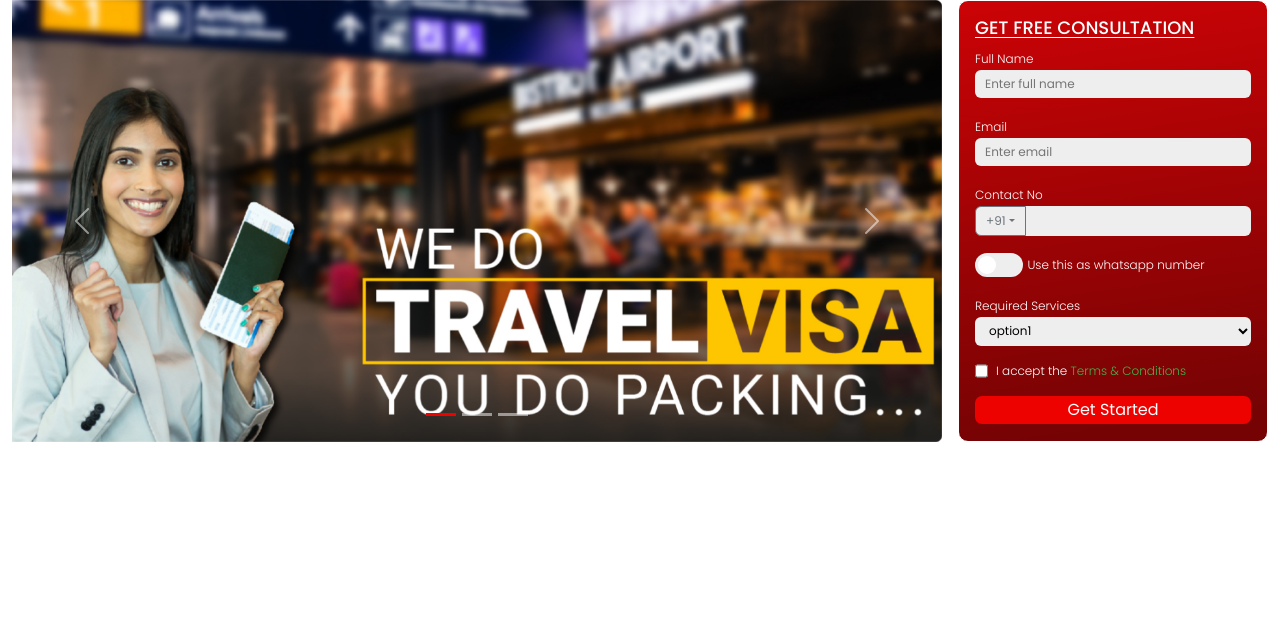
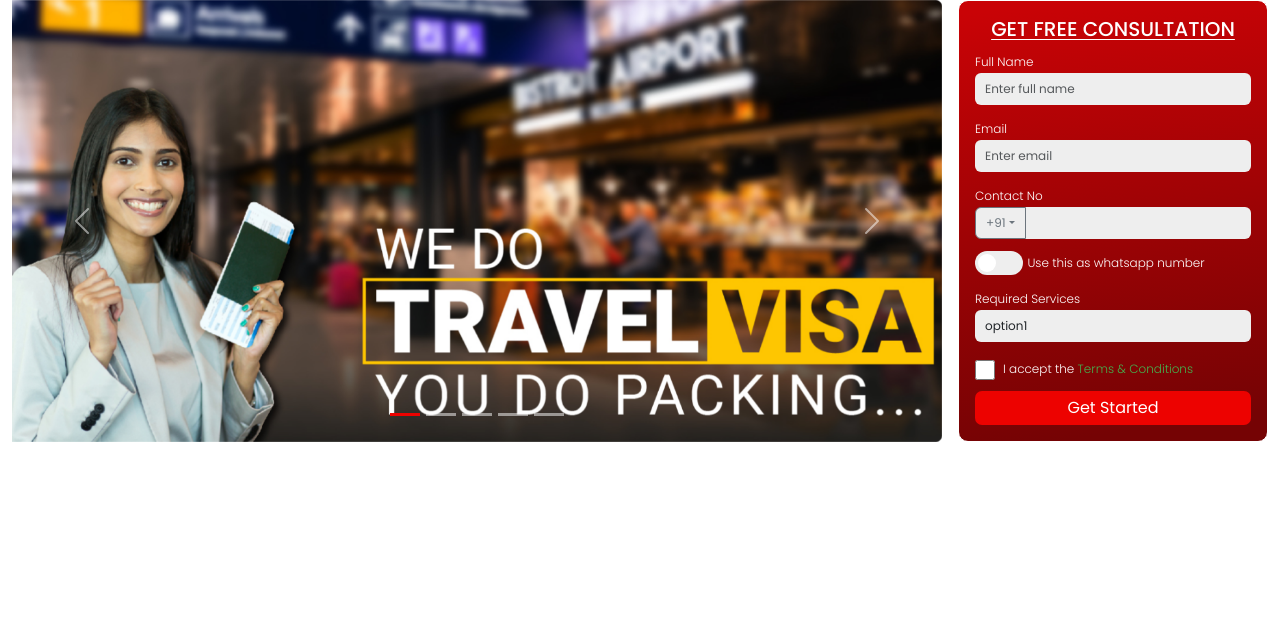
Before and after one commit to ashishpal2203/samyama, a PHP site: page / in a window 1280 px wide. Shown: the part 162-800 px from the top of the page. Run offline with PHP 8.4, Linux system fonts and the light colour scheme.

Commit message:
first commit

```diff
--- /dev/null
+++ b/css/responsive.css
@@ -0,0 +1,13 @@
+@media screen and (max-width: 1400px) {
+    :root {
+        --heading1: 30px;
+        --title: 26px;
+        --large: 20px;
+        --medium: 16px;
+        --small: 14px;
+        --x-small: 12px;
+      }
+      .cunsult-form .mb-3{
+        margin-bottom: .7rem!important;
+      }
+  }
--- a/css/style.css
+++ b/css/style.css
@@ -10,6 +10,13 @@
   --black: #000000;
   --white: #ffffff;
   --primary: #ED0200;
+
+  --heading1: 32px;
+  --title: 29.031px;
+  --large: 24px;
+  --medium: 17.077px;
+  --small: 16px;
+  --x-small: 14px;
 }
 
 .preheader {
@@ -20,7 +27,7 @@
 
 .preheader .left,
 .preheader .right {
-  font-size: 14px;
+  font-size: var(--small);
   list-style: none;
   margin-bottom: 0;
   padding-left: 0;
@@ -77,7 +84,24 @@
   justify-content: space-between;
   align-items: center;
   margin-bottom: 0;
-  font-size: 16px;
+  font-size: var(--medium);
+}
+.main-header .dekstop-menu .active{
+  color: var(--primary);
+  position: relative;
+}
+.main-header .dekstop-menu li{
+  cursor: pointer;
+}
+.main-header .dekstop-menu .active::before{
+  content: "";
+  width: 100%;
+  height: 3px;
+  border-radius: 10px;
+  background-color: var(--primary);
+  position: absolute;
+  bottom: -2px;
+  left: 0;
 }
 #hero-section{
   margin-top: 1rem;
@@ -95,14 +119,14 @@
 }
 .form-label1 {
   color: var(--white);
-  font-size: 12px;
+  font-size: var(--x-small);
 }
 
 .form-control1 {
   background-color: #EEE;
   backdrop-filter: blur(1.707692265510559px);
   border-radius: 6px;
-  font-size: 12px;
+  font-size: var(--x-small);
   padding: 5px 10px;
   outline: none;
   border: none;
@@ -116,22 +140,35 @@
   padding: 1rem;
   font-weight: 300;
   min-height: 100%;
+  position: relative;
 }
+.cunsult-form-footer{
+  width: calc(100% - 2rem);
+  position: absolute;
+  left: 1rem;
+  bottom: 1rem;
+}
+.cunsult-form-footer input[type=checkbox] {
+  width: 20px;
+  height: 20px;
+}
+
 .cunsult-form .cunsult-form-title{
-  font-size: 18px;
+  font-size: var(--large);
   color: var(--white);
   text-decoration: underline;
   text-underline-offset: 3px;
   text-decoration-thickness: 1px;
+  text-align: center;
 }
 .cunsult-form .btn{
   padding: 5px 10px;
-  font-size: 12px;
+  font-size: var(--medium);
   background-color: #EEE;
 }
 .cunsult-form .form-control{
-  padding: 5px 10px;
-  font-size: 12px;
+  padding: 7px 10px;
+  font-size: var(--x-small);
   background-color: #EEE;
   border: none;
   outline: none;
@@ -142,7 +179,7 @@
   box-shadow: none;
 }
 .cunsult-form .whatsapp-lable{
-  font-size: 12px;
+  font-size: var(--x-small);
   color: var(--white);
 }
 /* .cunsult-form .accept-term input{
@@ -150,16 +187,26 @@
 } */
 .cunsult-form .accept-term p{
   color: var(--white);
-  font-size: 12px;
+  font-size: var(--x-small);
 }
 .cunsult-form .buttonBox button{
   background-color: var(--primary);
   color: var(--white);
   width: 100%;
   border: none;
-  padding: 2px 0;
+  padding: 5px 0;
   border-radius: 7px;
+  font-size: var(--medium);
 }
+.cunsult-form .dropdown-toggle{
+  font-size: var(--x-small);
+}
+
+
+
+
+
+
 
 
 
--- a/index.html
+++ b/index.html
@@ -4,10 +4,11 @@
 <head>
     <meta charset="utf-8">
     <meta name="viewport" content="width=device-width, initial-scale=1">
-    <title>Bootstrap demo</title>
+    <title>SAMYAMA</title>
     <link href="https://cdn.jsdelivr.net/npm/bootstrap@5.3.3/dist/css/bootstrap.min.css" rel="stylesheet"
         integrity="sha384-QWTKZyjpPEjISv5WaRU9OFeRpok6YctnYmDr5pNlyT2bRjXh0JMhjY6hW+ALEwIH" crossorigin="anonymous">
     <link rel="stylesheet" href="css/style.css">
+    <link rel="stylesheet" href="css/responsive.css">
 </head>
 
 <body>
@@ -34,7 +35,7 @@
                         <img src="assets/images/samyama-logo.svg" alt="">
                     </div>
                     <ul class="dekstop-menu">
-                        <li class="">Home</li>
+                        <li class="active">Home</li>
                         <li class="">Travel Visas & Immigration</li>
                         <li class="">Study Abroad</li>
                         <li class="">Coaching</li>
@@ -58,6 +59,10 @@
                                     aria-label="Slide 2"></button>
                                 <button type="button" data-bs-target="#carouselExampleIndicators" data-bs-slide-to="2"
                                     aria-label="Slide 3"></button>
+                                <button type="button" data-bs-target="#carouselExampleIndicators" data-bs-slide-to="3"
+                                    aria-label="Slide 4"></button>
+                                <button type="button" data-bs-target="#carouselExampleIndicators" data-bs-slide-to="4"
+                                    aria-label="Slide 5"></button>
                             </div>
                             <div class="carousel-inner">
                                 <div class="carousel-item active">
@@ -68,6 +73,12 @@
                                 </div>
                                 <div class="carousel-item">
                                     <img src="assets/images/HERO-BANNER3.png" class="d-block w-100" alt="...">
+                                </div>
+                                <div class="carousel-item">
+                                    <img src="assets/images/HERO-BANNER4.png" class="d-block w-100" alt="...">
+                                </div>
+                                <div class="carousel-item">
+                                    <img src="assets/images/HERO-BANNER5.png" class="d-block w-100" alt="...">
                                 </div>
                             </div>
                             <button class="carousel-control-prev" type="button"
@@ -88,12 +99,12 @@
                             <div class="cunsult-form-body">
                                 <div class="mb-3">
                                     <label for="basic-url" class="form-label1">Full Name</label>
-                                    <input type="text" class="form-control1 w-100" id="basic-url"
+                                    <input type="text" class="form-control w-100" id="basic-url"
                                         aria-describedby="basic-addon3 basic-addon4" placeholder="Enter full name">
                                 </div>
                                 <div class="mb-3">
                                     <label for="basic-url" class="form-label1">Email</label>
-                                    <input type="text" class="form-control1 w-100" id="basic-url"
+                                    <input type="text" class="form-control w-100" id="basic-url"
                                         aria-describedby="basic-addon3 basic-addon4" placeholder="Enter email">
                                 </div>
                                 <div class="mb-3">
@@ -125,12 +136,13 @@
                                 </div>
                                 <div class="mb-3">
                                     <label for="basic-url" class="form-label1">Required Services</label>
-                                    <select name="" id="" class="form-control1 w-100">
+                                    <select name="" id="" class="form-control w-100">
                                         <option value="">option1</option>
                                         <option value="">option2</option>
                                         <option value="">option3</option>
                                     </select>
                                 </div>
+                                <div class="cunsult-form-footer">
                                     <div class="mb-3">
                                         <div class="d-flex accept-term gap-2">
                                             <input type="checkbox" name="" id="">
@@ -140,6 +152,7 @@
                                     </div>
                                     <div class="buttonBox">
                                         <button>Get Started</button>
+                                    </div>
                                 </div>
                             </div>
                         </div>
```
Also changed, not shown: assets/images/HERO-BANNER4.png (added), assets/images/HERO-BANNER5.png (added). Lines whose indentation alone changed are shown as unchanged.
